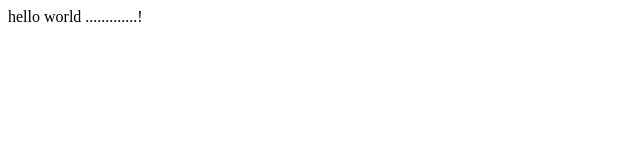
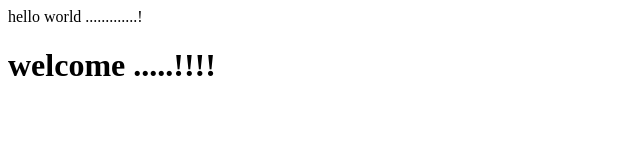
Before and after one commit to swathivadlakonda/tool, a plain HTML site: page index.html in a window 1280 px wide. Shown: the whole page, without its empty margins (0-640 px from the left). Drawn offline with Linux system fonts and the light colour scheme.

Commit message:
for version 2.0

```diff
--- a/index.html
+++ b/index.html
@@ -1 +1,2 @@
 hello world .............!
+<h1> welcome .....!!!!</h1>
```
